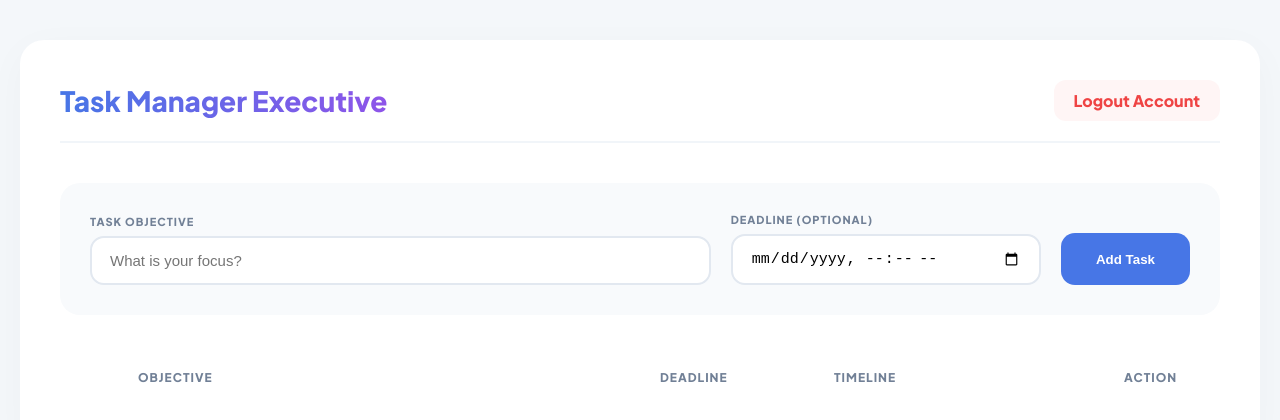
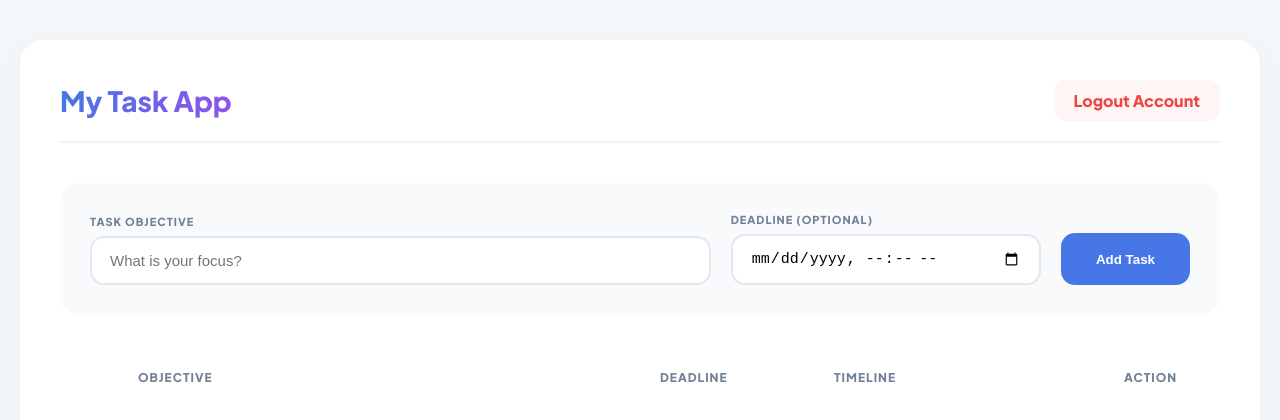
Before and after one commit to MC-AHN/My-Task, a website: page public/todos/index.html in a window 1280 px wide. Drawn offline with Linux system fonts and the light colour scheme; no server answers.

Commit message:
Update: Change title and header to 'My Task App'

```diff
--- a/public/todos/index.html
+++ b/public/todos/index.html
@@ -3,13 +3,13 @@
   <head>
     <meta charset="UTF-8" />
     <meta name="viewport" content="width=device-width, initial-scale=1.0" />
-    <title>Task Manager Pro</title>
+    <title>My Task App</title>
     <link rel="stylesheet" href="/todos/style-light.css" />
   </head>
   <body>
     <div class="container">
       <header>
-        <h1>Task Manager <span>Executive</span></h1>
+        <h1><span>My Task App</span></h1>
         <a href="/logout/" class="logout-btn">Logout Account</a>
       </header>
 
```
